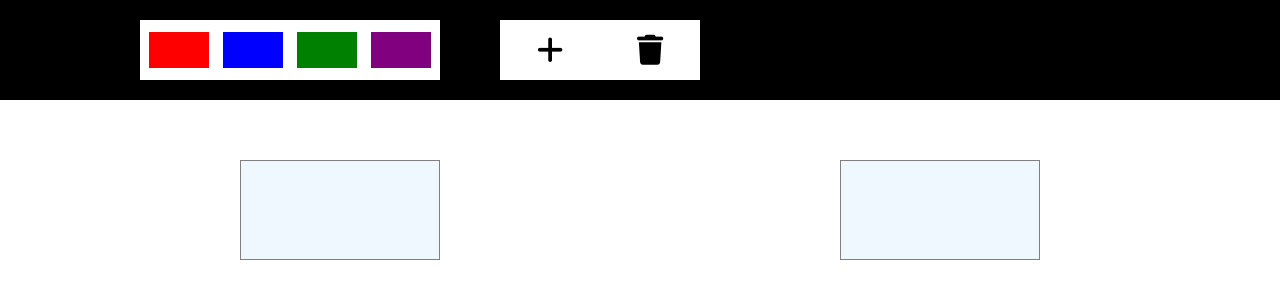
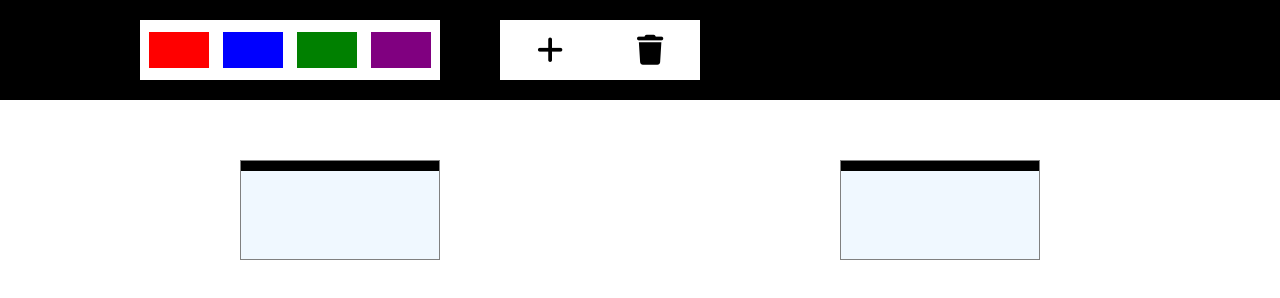
Before and after one commit to BVSathyaRakesh/KanbanBoard, a plain HTML site: page index.html in a window 1280 px wide. Drawn offline with Linux system fonts and the light colour scheme; files that its build step writes are made by us from their sources.

Commit message:
Ticket-Color Change

```diff
--- a/styles.css
+++ b/styles.css
@@ -151,6 +151,11 @@ html{
         border: 5px solid yellow;
     }
 
+    .ticket-color{
+      height: 10%;
+      background-color: black;
+    }
+
 
 
 /*
```
